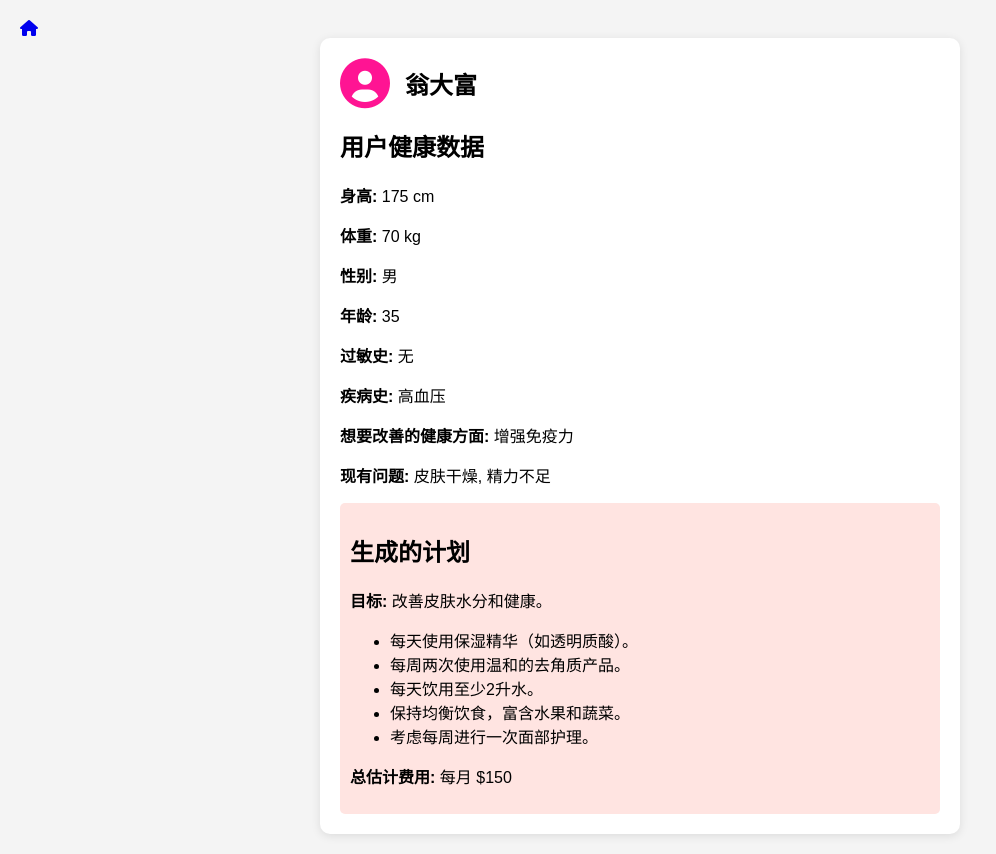
After one commit to oocliooo/CC-Box, a Flask app: page /profile in a window 1280 px wide. The commit adds this page. Shown: the whole page, without its empty margins (0-996 px from the left). Run offline with Flask 3, Linux system fonts and the light colour scheme.

Commit message:
20241026

```diff
--- a/version_241023/app.py
+++ b/version_241023/app.py
@@ -34,5 +34,13 @@ def generate_plan():
 def plan():
     return render_template('plan.html')
 
+@app.route('/profile')
+def profile():
+    return render_template('profile.html')
+
+@app.route('/purchase')
+def purchase():
+    return render_template('purchase.html')
+
 if __name__ == '__main__':
     app.run(debug=True)
--- /dev/null
+++ b/version_241023/templates/profile.html
@@ -0,0 +1,87 @@
+<!DOCTYPE html>
+<html lang="zh">
+<head>
+    <meta charset="UTF-8">
+    <meta name="viewport" content="width=device-width, initial-scale=1.0">
+    <link rel="stylesheet" href="https://cdnjs.cloudflare.com/ajax/libs/font-awesome/6.0.0-beta3/css/all.min.css">
+    <a href="/" class="home-icon" title="返回问卷">
+        <i class="fa-solid fa-house"></i>
+    </a>
+
+    <title>个人资料</title>
+    <link rel="stylesheet" href="https://cdnjs.cloudflare.com/ajax/libs/font-awesome/6.0.0-beta3/css/all.min.css">
+    <style>
+        body {
+            font-family: Arial, sans-serif;
+            background-color: #f4f4f4;
+            margin: 0;
+            padding: 20px;
+        }
+        .profile-container {
+            max-width: 600px;
+            margin: auto;
+            background: white;
+            padding: 20px;
+            border-radius: 10px;
+            box-shadow: 0 2px 10px rgba(0, 0, 0, 0.1);
+        }
+        .profile-header {
+            display: flex;
+            align-items: center;
+            margin-bottom: 20px;
+        }
+        .profile-header i {
+            font-size: 50px;
+            color: #ff1493;
+            margin-right: 15px;
+        }
+        h1 {
+            font-size: 24px;
+            margin: 0;
+        }
+        .info {
+            margin: 15px 0;
+        }
+        .plan {
+            background-color: #ffe4e1;
+            padding: 10px;
+            border-radius: 5px;
+        }
+    </style>
+</head>
+<body>
+
+<div class="profile-container">
+    <div class="profile-header">
+        <i class="fas fa-user-circle"></i>
+        <h1>翁大富</h1>
+    </div>
+
+    <div class="info">
+        <h2>用户健康数据</h2>
+        <p><strong>身高:</strong> 175 cm</p>
+        <p><strong>体重:</strong> 70 kg</p>
+        <p><strong>性别:</strong> 男</p>
+        <p><strong>年龄:</strong> 35</p>
+        <p><strong>过敏史:</strong> 无</p>
+        <p><strong>疾病史:</strong> 高血压</p>
+        <p><strong>想要改善的健康方面:</strong> 增强免疫力</p>
+        <p><strong>现有问题:</strong> 皮肤干燥, 精力不足</p>
+    </div>
+
+    <div class="plan">
+        <h2>生成的计划</h2>
+        <p><strong>目标:</strong> 改善皮肤水分和健康。</p>
+        <ul>
+            <li>每天使用保湿精华（如透明质酸）。</li>
+            <li>每周两次使用温和的去角质产品。</li>
+            <li>每天饮用至少2升水。</li>
+            <li>保持均衡饮食，富含水果和蔬菜。</li>
+            <li>考虑每周进行一次面部护理。</li>
+        </ul>
+        <p><strong>总估计费用:</strong> 每月 $150</p>
+    </div>
+</div>
+
+</body>
+</html>
```
Also changed, not shown: version_241023/templates/index.html (+26 -1 lines), version_241023/templates/plan.html (+49 -4 lines), version_241023/templates/purchase.html (added, +78 -0 lines), README.md.
